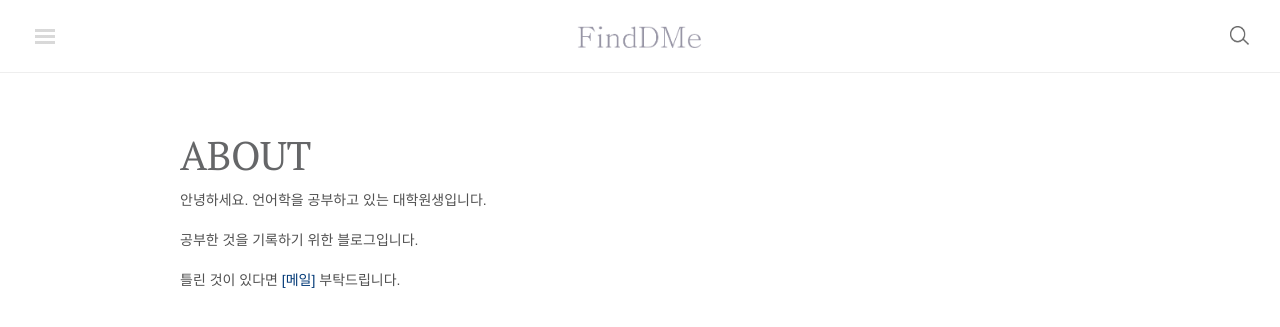
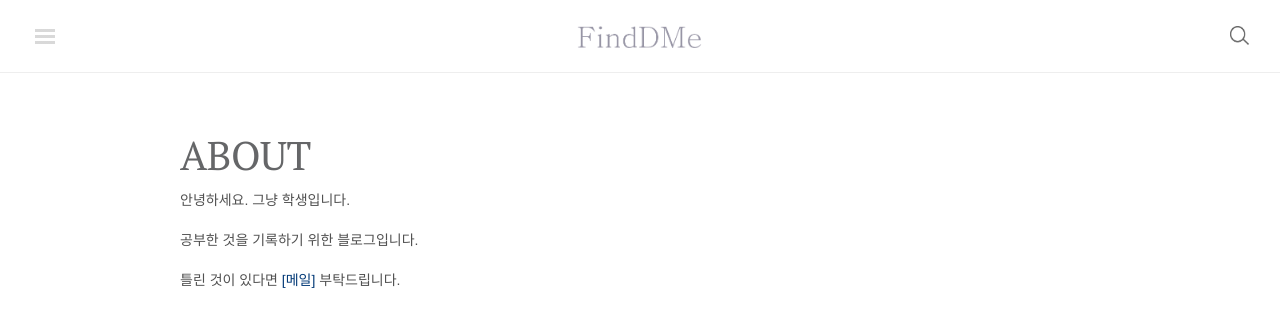
Before and after one commit to finddme/finddme.github.io, a Jekyll site: the page built from about.md, in a window 1280 px wide. Shown: the top 327 px of the page. Built offline with Jekyll 4.4.1, drawn with Linux system fonts in a browser that asks for light colours; nearby versions of some CDN libraries; comment, search, counter and statistics services are not loaded.

Commit message:
Update about.md

```diff
--- a/about.md
+++ b/about.md
@@ -3,7 +3,7 @@ layout: page
 title: About
 ---
 
-안녕하세요. 언어학을 공부하고 있는 대학원생입니다.
+안녕하세요. 그냥 학생입니다.
 
 공부한 것을 기록하기 위한 블로그입니다.
 
```
